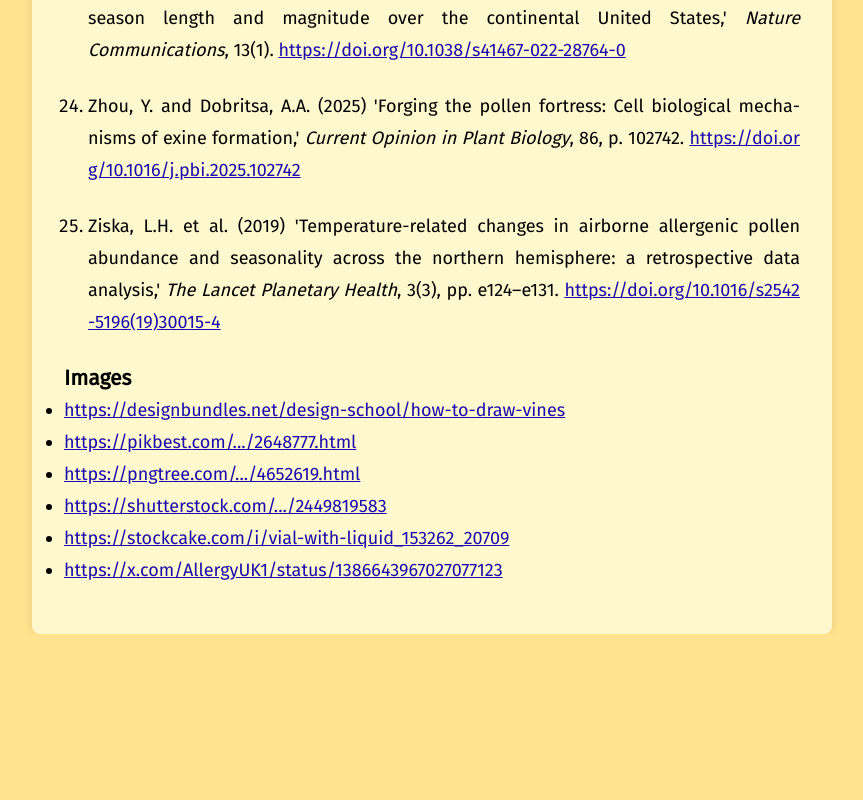
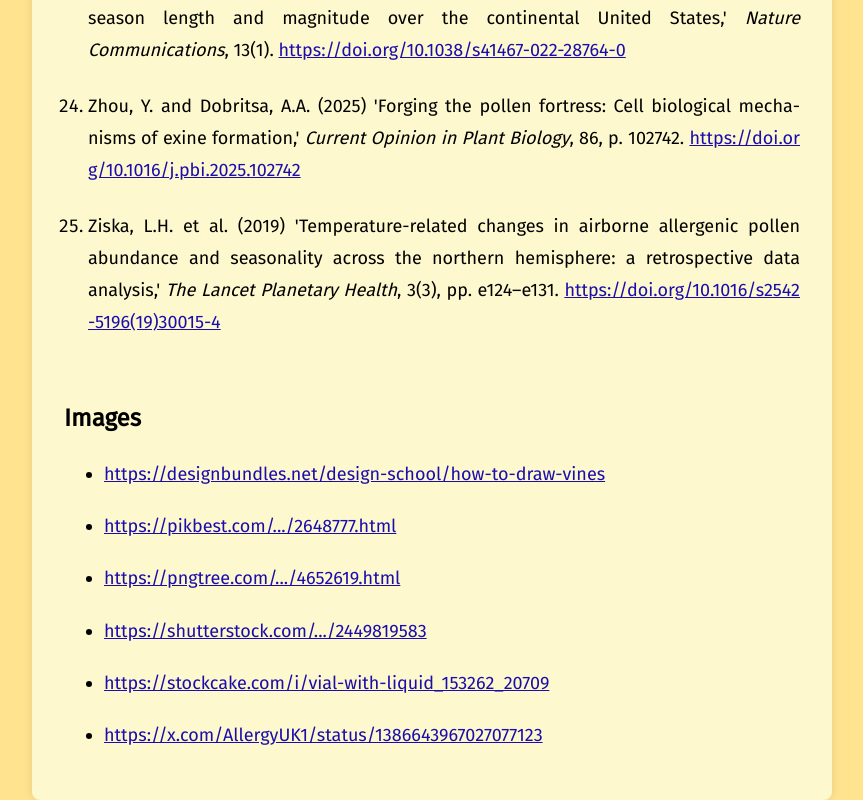
Before and after one commit to ML-Games/PollomystReferences, a Next.js app: page / in a window 1280 px wide. Shown: the part 2485-3285 px from the top of the page, without its empty margins (208-1071 px from the left). Before the commit the page ends 3119 px from the top, so only its background shows below. Built offline with nearby package versions, Linux system fonts and the light colour scheme.

Commit message:
updated image link spacing

```diff
--- a/styles/References.module.css
+++ b/styles/References.module.css
@@ -78,6 +78,29 @@
   }
 }
 
+.subsection {
+  margin-top: 4rem;
+}
+
+.subsectionTitle {
+  font-size: 1.5rem;
+  font-weight: 600;
+  margin-bottom: 1.5rem;
+  text-align: left;
+}
+
+.imageList {
+  list-style-type: disc;
+  padding-left: 2.5rem;
+  display: flex;
+  flex-direction: column;
+  gap: 1.25rem;
+}
+
+.imageList li {
+  line-height: 1.8;
+}
+
 /* Mobile styles */
 @media (max-width: 480px) {
   .container {
```
